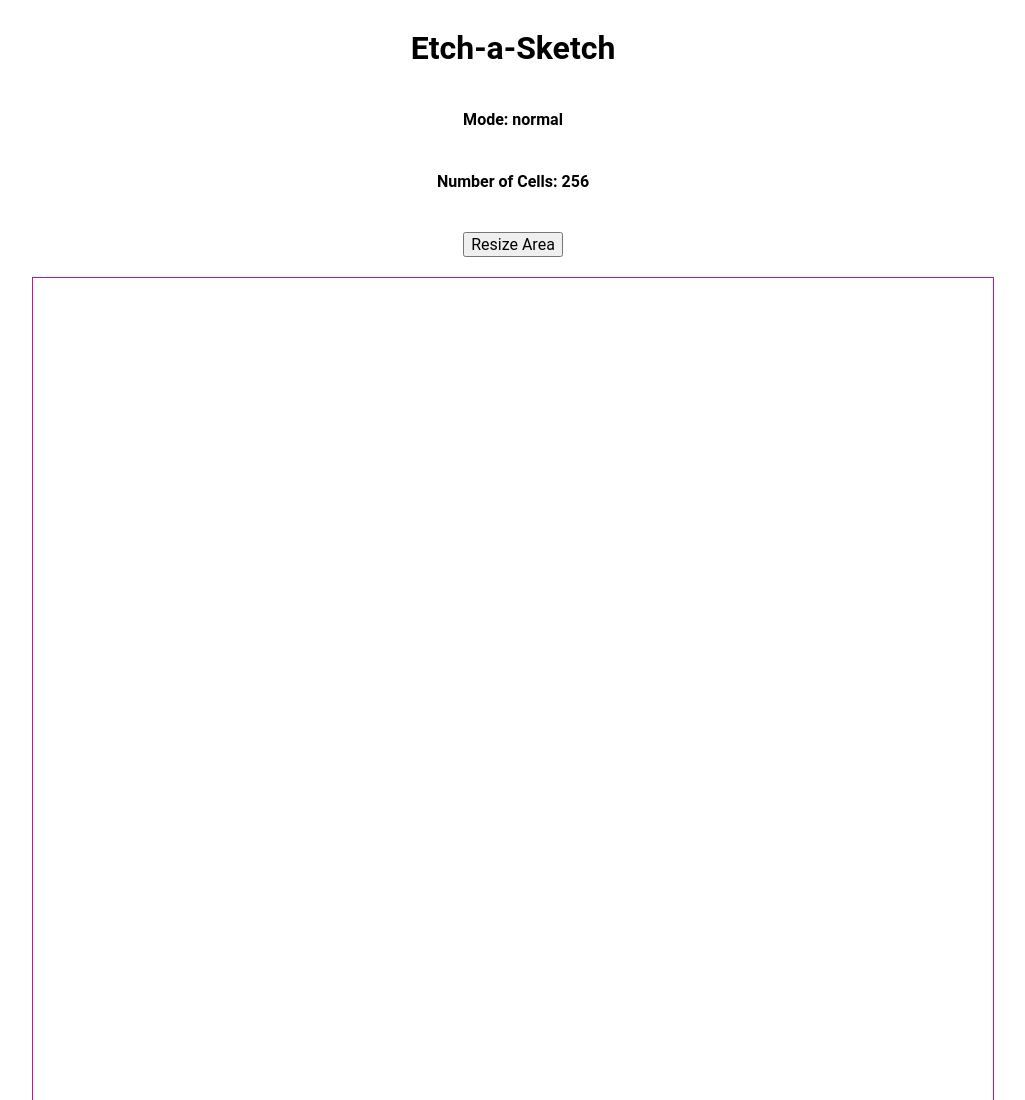
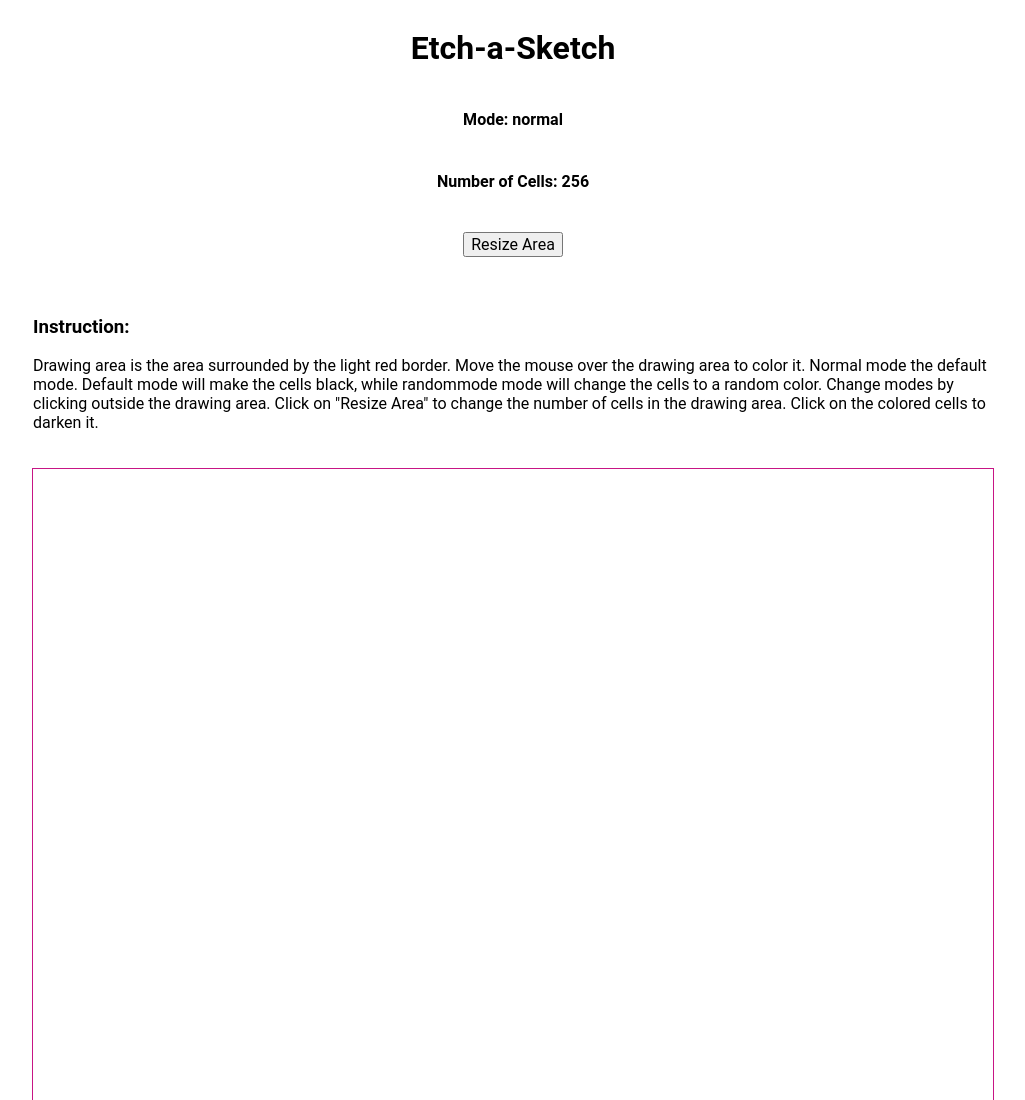
Before and after one commit to noOdin1/etch_a_sketch, a plain HTML site: page index.html in a window 1280 px wide. Shown: the top 1100 px of the page, without its empty margins (127-1152 px from the left). Drawn offline with Linux system fonts and the light colour scheme.

Commit message:
Added user instruction for the app, styling included

```diff
--- a/index.html
+++ b/index.html
@@ -11,6 +11,17 @@
     <div class="mode info"><h4 id="modeTxt">&nbsp;</h4></div>
     <div class="cellsize info"><h4 id="cellSizeTxt">&nbsp;</h4></div>
     <div class="container button"><button>Resize Area</button></div>
+    <div class="user instruction">
+      <h3>Instruction:</h3>
+      <p>
+        Drawing area is the area surrounded by the light red border. Move the
+        mouse over the drawing area to color it. Normal mode the default mode.
+        Default mode will make the cells black, while randommode mode will
+        change the cells to a random color. Change modes by clicking outside the
+        drawing area. Click on "Resize Area" to change the number of cells in
+        the drawing area. Click on the colored cells to darken it.
+      </p>
+    </div>
     <div class="main content"></div>
   </body>
   <script src="script.js"></script>
--- a/style.css
+++ b/style.css
@@ -18,6 +18,11 @@ body {
 
 button {
   font-size: 16px;
+}
+
+.user.instruction {
+  width: 960px;
+  margin: 20px auto;
 }
 
 .main.content {
```
